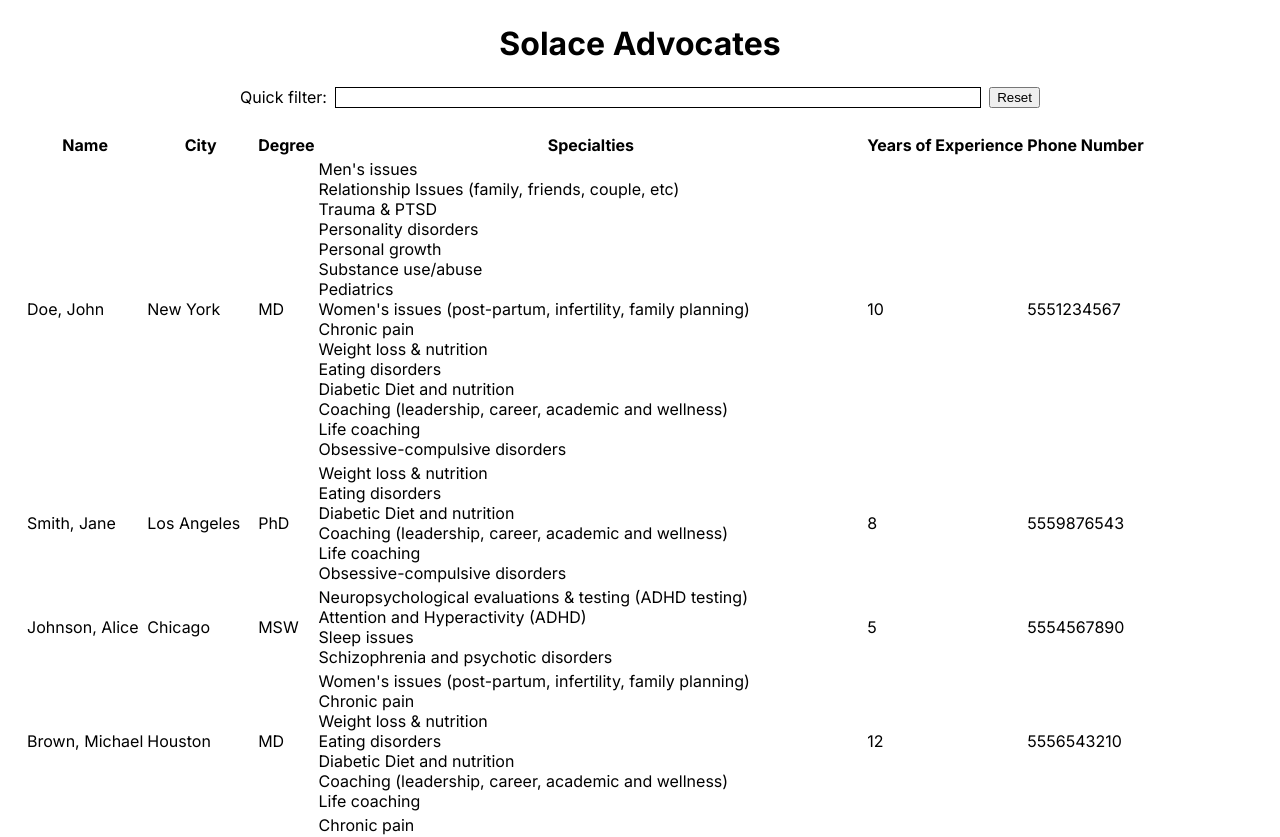
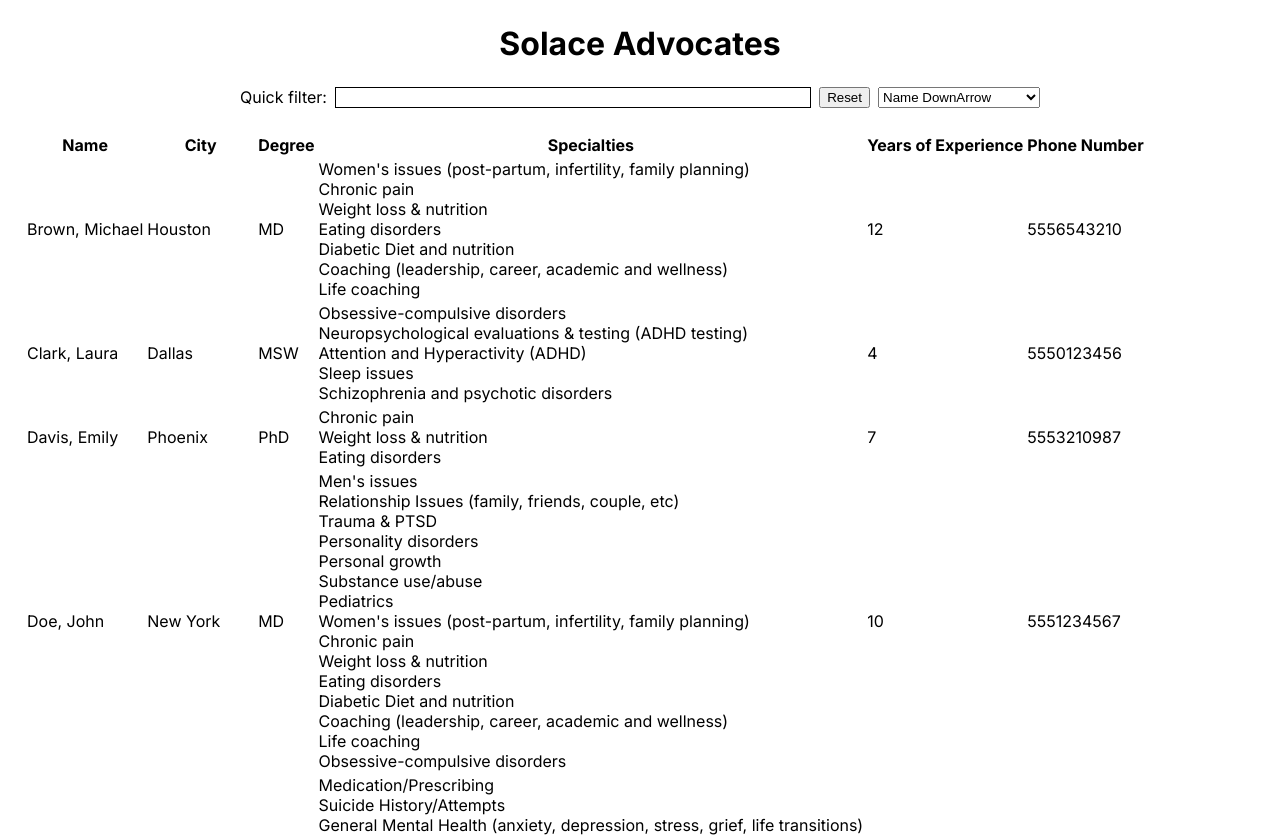
Before and after one commit to Jygsaw/solace-candidate-assignment-main, a Next.js app: page /advocates in a window 1280 px wide. Shown: the top 837 px of the page. Built offline with nearby package versions, Linux system fonts and the light colour scheme.

Commit message:
[CHG] implement advocates sort order dropdown

```diff
--- a/src/app/advocates/AdvocatesSearch.tsx
+++ b/src/app/advocates/AdvocatesSearch.tsx
@@ -4,10 +4,19 @@ import { useEffect, useState, ChangeEvent } from "react";
 import type { Advocate } from "@/types/Advocates";
 import "./advocates.css";
 
+type SortOrder = typeof SortOrders[keyof typeof SortOrders];
+const SortOrders = {
+  nameAsc: 'nameAsc',
+  nameDesc: 'nameDesc',
+  expAsc: 'expAsc',
+  expDesc: 'expDesc',
+} as const;
+
 const getDisplayName = (advocate: Advocate) => `${advocate.lastName}, ${advocate.firstName}`;
 
 export default function AdvocatesSearch() {
   const [searchTerm, setSearchTerm] = useState<string>('');
+  const [sortOrder, setSortOrder] = useState<SortOrder>(SortOrders.nameAsc);
   const [advocates, setAdvocates] = useState<Advocate[]>([]);
 
   const advocateFilter = (advocate: Advocate) => {
@@ -22,6 +31,24 @@ export default function AdvocatesSearch() {
     );
   };
 
+  const advocateSort = ((a: Advocate, b: Advocate) => {
+    if (sortOrder === SortOrders.nameAsc) {
+      const displayNameA = getDisplayName(a);
+      const displayNameB = getDisplayName(b);
+      return displayNameA.localeCompare(displayNameB);
+    } else if (sortOrder === SortOrders.nameDesc) {
+      const displayNameA = getDisplayName(a);
+      const displayNameB = getDisplayName(b);
+      return displayNameB.localeCompare(displayNameA);
+    } else if (sortOrder === SortOrders.expAsc) {
+      return a.yearsOfExperience - b.yearsOfExperience;
+    } else if (sortOrder === SortOrders.expDesc) {
+      return b.yearsOfExperience - a.yearsOfExperience;
+    } else {
+      return 0;
+    }
+  })
+
   useEffect(() => {
     fetch("/api/advocates").then((response) => {
       response.json().then((jsonResponse) => {
@@ -34,6 +61,8 @@ export default function AdvocatesSearch() {
 
   const onSearchReset = () => setSearchTerm('');
 
+  const onSortOrderChange = (e: ChangeEvent<HTMLSelectElement>) => setSortOrder(e.target.value);
+
   return (
     <main className="advocates-search">
       <h1 className="page-title">Solace Advocates</h1>
@@ -41,6 +70,12 @@ export default function AdvocatesSearch() {
         Quick filter:
         <input style={{ border: "1px solid black" }} onChange={onSearchChange} value={searchTerm} />
         <button onClick={onSearchReset}>Reset</button>
+        <select onChange={onSortOrderChange}>
+          <option value={SortOrders.nameAsc}>Name DownArrow</option>
+          <option value={SortOrders.nameDesc}>Name UpArrow</option>
+          <option value={SortOrders.expDesc}>Experience DownArrow</option>
+          <option value={SortOrders.expAsc}>Experience UpArrow</option>
+        </select>
       </section>
       <section className="search-results-container">
         <table>
@@ -55,7 +90,7 @@ export default function AdvocatesSearch() {
             </tr>
           </thead>
           <tbody>
-            {advocates.filter(advocateFilter).map((advocate) => {
+            {advocates.filter(advocateFilter).sort(advocateSort).map((advocate) => {
               return (
                 <tr key={advocate.id}>
                   <td>{getDisplayName(advocate)}</td>
```
Also changed, not shown: 1 other file (tests, documents, lock files or other folders).
